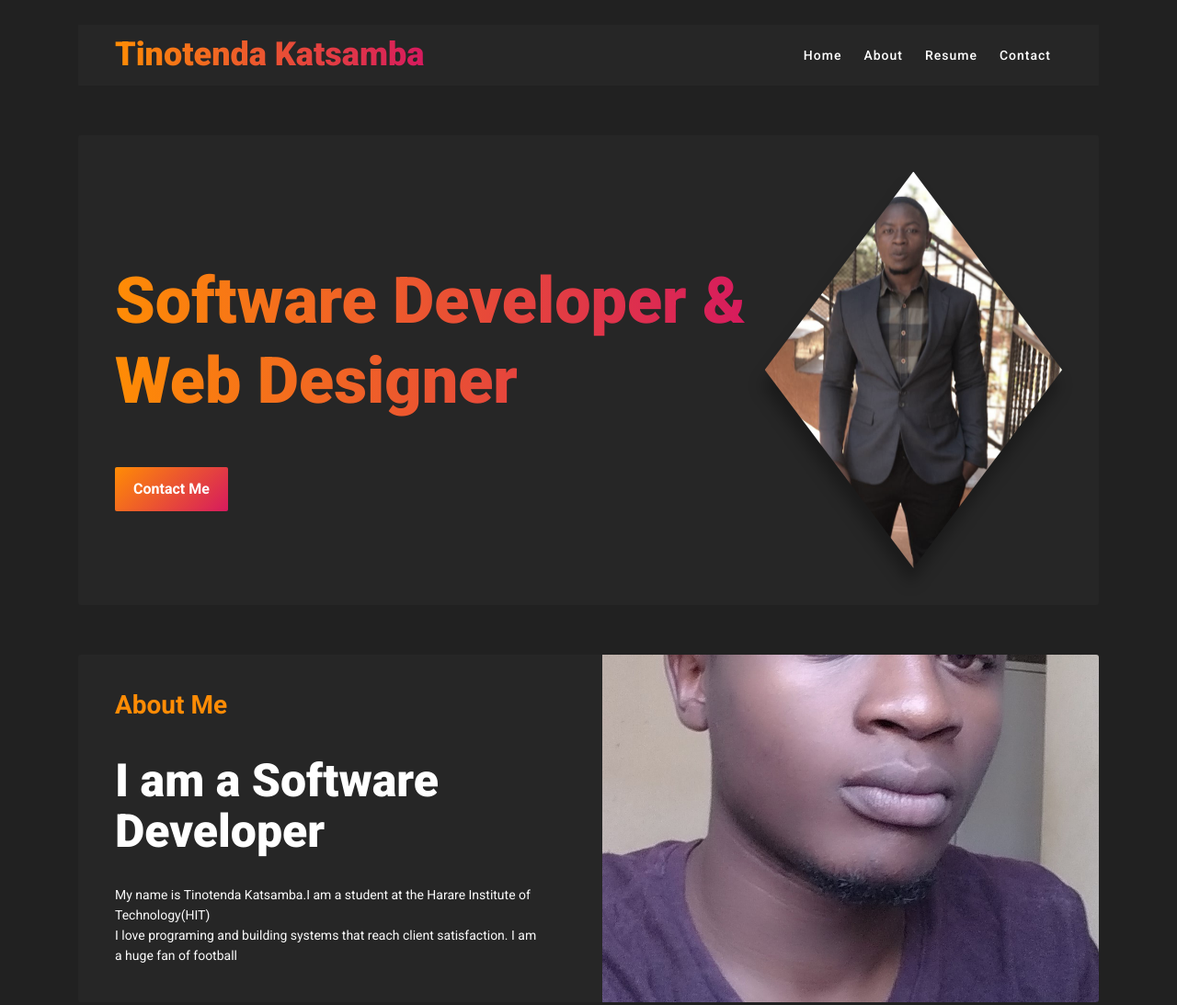
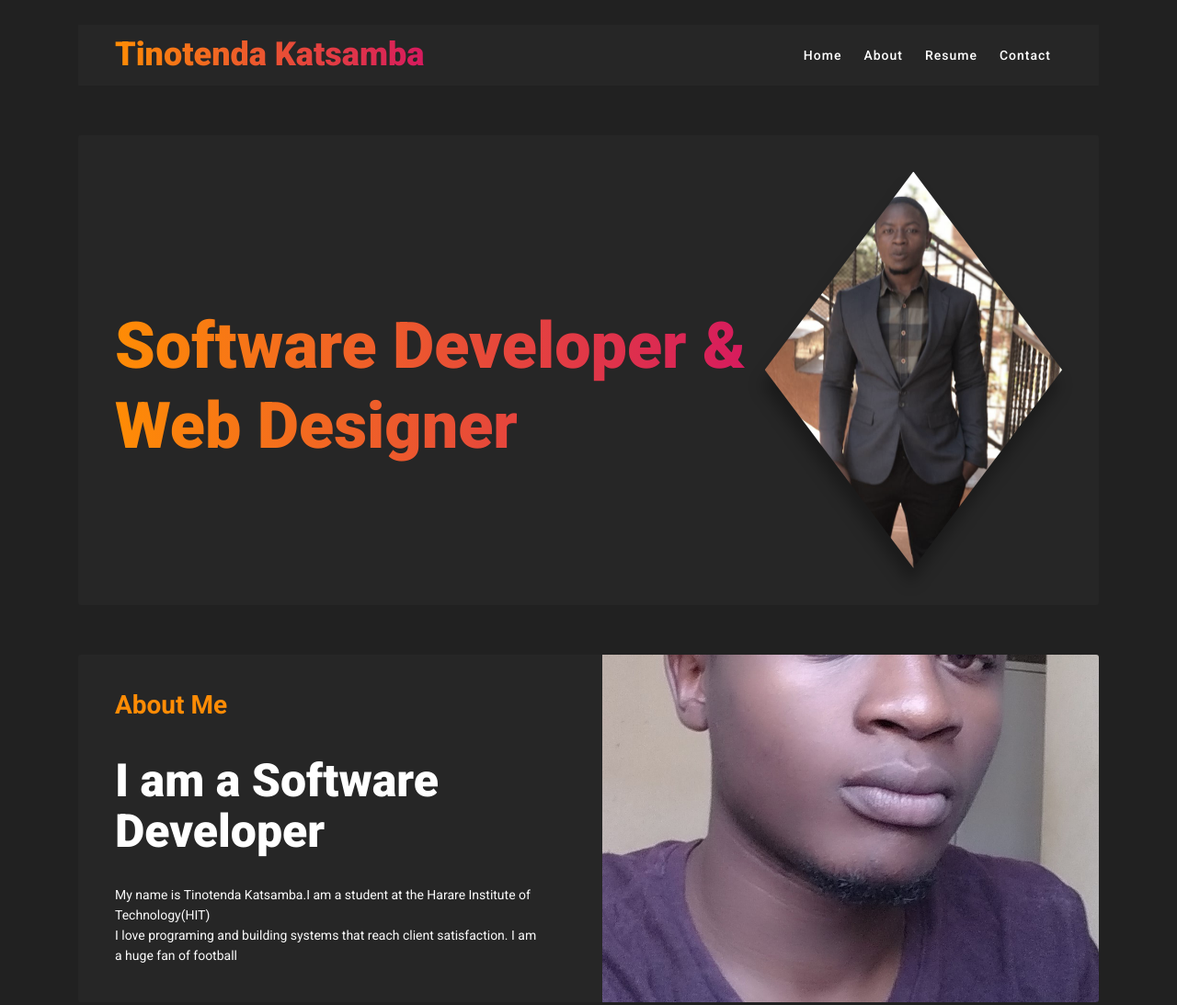
Before and after one commit to tinokats/website, a plain HTML site: page index.html in a window 1280 px wide. Shown: the top 1093 px of the page at 92% size. Drawn offline with Linux system fonts and the light colour scheme; files whose address does not match are found by name.

Commit message:
Add files via upload

```diff
--- a/index.html
+++ b/index.html
@@ -77,7 +77,7 @@
                             <div class="intro-caption">
                                 <span></span>
                                 <h2>Software Developer & Web Designer</h2>
-                                <button class="button">Contact Me</button>
+
                             </div>
                         </div>
                         <div class="col-md-4 col-sm-12 col-xs-12">
@@ -141,7 +141,6 @@
                                     </div>
                                 </div>
                             </div>
-                           >
                         </div>
                         <!-- end my experience -->
                     </div>
```
